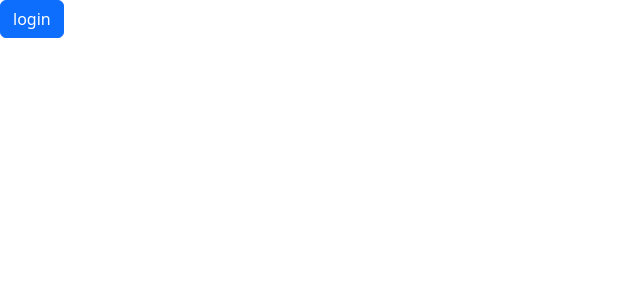
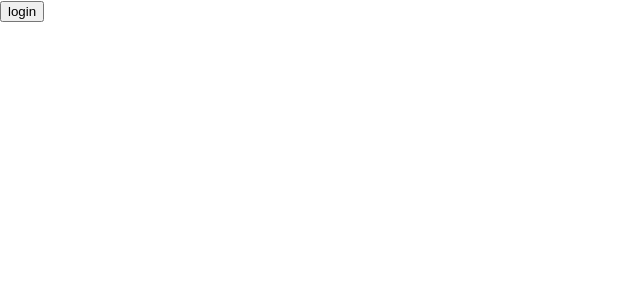
Before and after one commit to kigensky/medical1-app, a React (Create React App) app: page / in a window 1280 px wide. Shown: the top 300 px of the page, without its empty margins (0-640 px from the left). Built offline with nearby package versions, Linux system fonts and the light colour scheme.

Commit message:
added final changes

```diff
--- a/src/App.js
+++ b/src/App.js
@@ -2,9 +2,6 @@
 import './App.css';
 import React, { useState } from "react"
 import axios from "axios"
-import Button from 'react-bootstrap/Button';
-import 'bootstrap/dist/css/bootstrap.min.css';
-
 
 function App() {
   const [session, setSession] = useState(null)
@@ -126,7 +123,7 @@ function App() {
   }
 
   if (!session) {
-    return <Button onClick={handleLogin}>login</Button>
+    return <button onClick={handleLogin}>login</button>
   }
  console.log({ searchResults })
    console.log({ patientVisits })
@@ -149,7 +146,7 @@ function App() {
                   DoB :{new Date(patient.person.birthdate).toLocaleDateString()}
                 </p>
                 <p>
-                  Grnder : {patient.person.gender === "F" ? "Female" : "Male"}
+                  Gender : {patient.person.gender === "F" ? "Female" : "Male"}
                 </p>
                 <button onClick={() => handleShowVisits(patient.uuid)}>
                   View Visits
@@ -197,4 +194,5 @@ function App() {
   )
 }
 
+
 export default App;
```
Also changed, not shown: package.json (+5 -2 lines), 1 other file (tests, documents, lock files or other folders).
